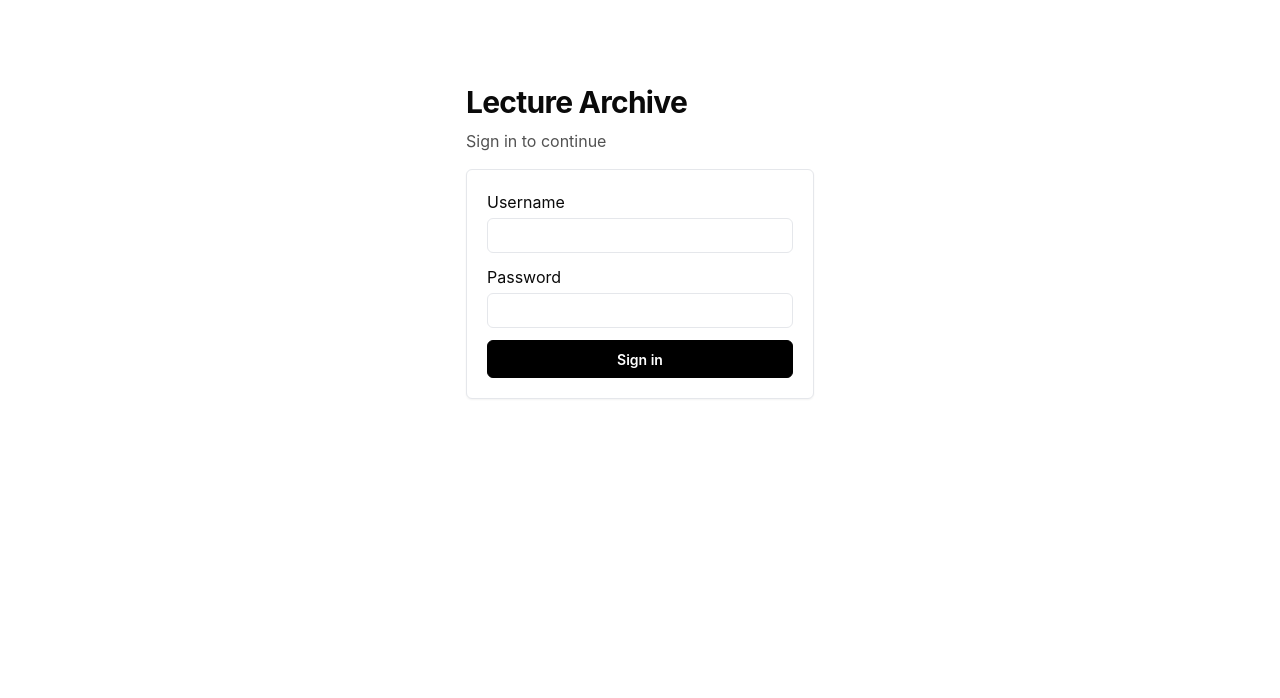
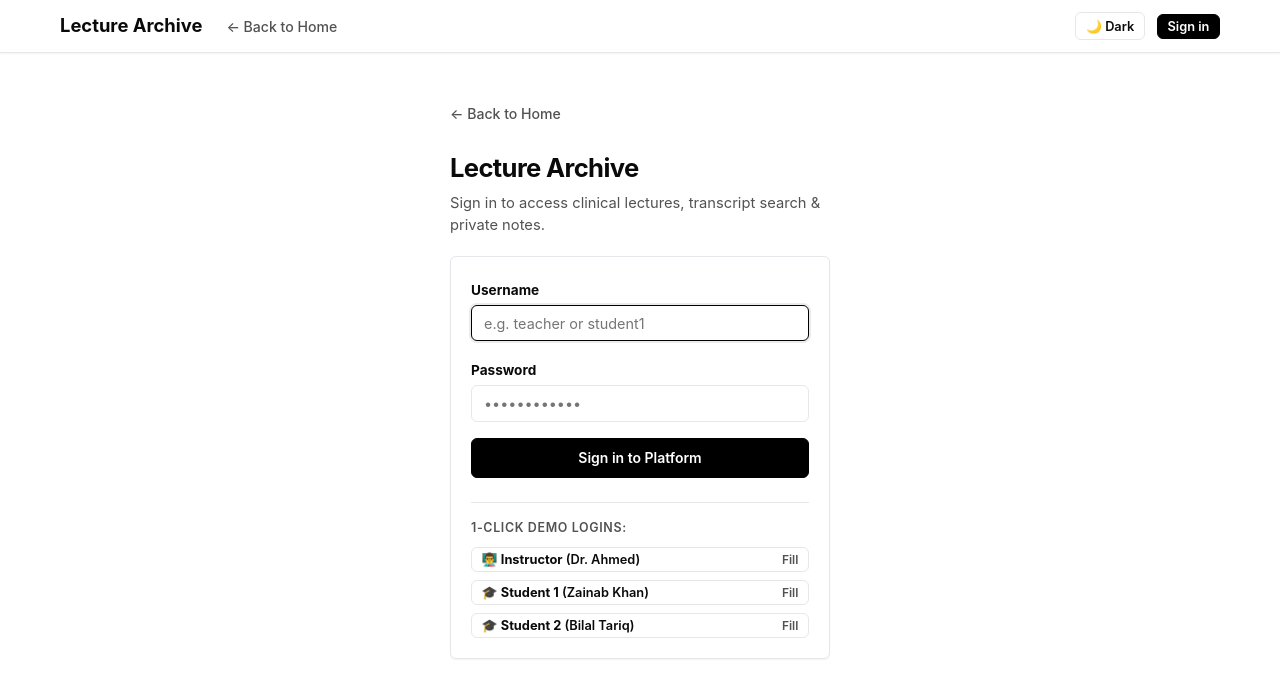
Before and after one commit to abdullahinayat24-lang/psych-lecture-platform, a Next.js app: page /login in a window 1280 px wide. Shown: the top 698 px of the page. Built offline with nearby package versions, Linux system fonts and the light colour scheme; no server answers.

Commit message:
Add Back to Home on login page, 1-click demo logins, and navbar improvements

```diff
--- a/src/app/login/page.tsx
+++ b/src/app/login/page.tsx
@@ -3,6 +3,9 @@
 import { useState } from "react";
 import { signIn } from "next-auth/react";
 import { useRouter } from "next/navigation";
+import Link from "next/link";
+
+export const dynamic = "force-dynamic";
 
 export default function LoginPage() {
   const router = useRouter();
@@ -16,45 +19,125 @@ export default function LoginPage() {
     setLoading(true);
     setError(null);
 
-    const res = await signIn("credentials", { username, password, redirect: false });
+    try {
+      const res = await signIn("credentials", { username, password, redirect: false });
 
-    setLoading(false);
-    if (res?.error) {
-      setError("Invalid username or password");
-      return;
+      setLoading(false);
+      if (res?.error) {
+        setError("Invalid username or password. Please verify credentials.");
+        return;
+      }
+      router.push("/dashboard");
+      router.refresh();
+    } catch (err: any) {
+      setLoading(false);
+      setError(err.message || "Failed to sign in. Please try again.");
     }
-    router.push("/dashboard");
+  }
+
+  function fillCredentials(user: string, pass: string) {
+    setUsername(user);
+    setPassword(pass);
+    setError(null);
   }
 
   return (
-    <main style={{ maxWidth: 380, margin: "10vh auto", padding: "0 1rem" }}>
-      <h1 style={{ marginBottom: "0.25rem" }}>Lecture Archive</h1>
-      <p style={{ color: "var(--color-text-muted)", marginTop: 0 }}>Sign in to continue</p>
+    <main style={{ maxWidth: 420, margin: "6vh auto", padding: "0 1.25rem" }}>
+      {/* Back button */}
+      <div style={{ marginBottom: "1.5rem" }}>
+        <Link href="/" style={{ fontSize: "0.88rem", color: "var(--color-text-muted)", display: "inline-flex", alignItems: "center", gap: 4 }}>
+          ← Back to Home
+        </Link>
+      </div>
 
-      <form onSubmit={handleSubmit} className="card" style={{ display: "grid", gap: "0.75rem" }}>
+      <div style={{ marginBottom: "1.25rem" }}>
+        <h1 style={{ margin: "0 0 4px", fontSize: "1.6rem" }}>Lecture Archive</h1>
+        <p style={{ color: "var(--color-text-muted)", margin: 0, fontSize: "0.92rem" }}>
+          Sign in to access clinical lectures, transcript search & private notes.
+        </p>
+      </div>
+
+      <form onSubmit={handleSubmit} className="card" style={{ display: "grid", gap: "1rem" }}>
         <label>
-          Username
+          <strong style={{ fontSize: "0.85rem" }}>Username</strong>
           <input
             value={username}
             onChange={(e) => setUsername(e.target.value)}
+            placeholder="e.g. teacher or student1"
             required
-            style={{ width: "100%", padding: "0.5rem", marginTop: 4 }}
+            autoFocus
+            style={{ width: "100%", marginTop: 4 }}
           />
         </label>
+
         <label>
-          Password
+          <strong style={{ fontSize: "0.85rem" }}>Password</strong>
           <input
             type="password"
             value={password}
             onChange={(e) => setPassword(e.target.value)}
+            placeholder="••••••••••••"
             required
-            style={{ width: "100%", padding: "0.5rem", marginTop: 4 }}
+            style={{ width: "100%", marginTop: 4 }}
           />
         </label>
-        {error && <p style={{ color: "crimson", margin: 0 }}>{error}</p>}
-        <button type="submit" className="primary" disabled={loading} style={{ padding: "0.6rem" }}>
-          {loading ? "Signing in…" : "Sign in"}
+
+        {error && (
+          <div
+            style={{
+              padding: "0.6rem 0.8rem",
+              background: "var(--color-danger-bg)",
+              color: "var(--color-danger-text)",
+              borderRadius: "var(--radius)",
+              fontSize: "0.85rem",
+            }}
+          >
+            {error}
+          </div>
+        )}
+
+        <button type="submit" className="primary" disabled={loading} style={{ padding: "0.65rem" }}>
+          {loading ? "Signing in..." : "Sign in to Platform"}
         </button>
+
+        {/* Quick 1-Click Demo Logins */}
+        <div style={{ borderTop: "1px solid var(--color-border)", paddingTop: "1rem", marginTop: "0.5rem" }}>
+          <div style={{ fontSize: "0.78rem", fontWeight: 600, color: "var(--color-text-muted)", textTransform: "uppercase", letterSpacing: "0.05em", marginBottom: "0.6rem" }}>
+            1-Click Demo Logins:
+          </div>
+
+          <div style={{ display: "grid", gap: "0.5rem" }}>
+            <button
+              type="button"
+              className="sm"
+              onClick={() => fillCredentials("teacher", "ChangeMe123!")}
+              style={{ justifyContent: "space-between", textAlign: "left" }}
+            >
+              <span>👨‍🏫 <strong>Instructor</strong> (Dr. Ahmed)</span>
+              <span style={{ fontSize: "0.75rem", color: "var(--color-text-muted)" }}>Fill</span>
+            </button>
+
+            <button
+              type="button"
+              className="sm"
+              onClick={() => fillCredentials("student1", "ChangeMe123!")}
+              style={{ justifyContent: "space-between", textAlign: "left" }}
+            >
+              <span>🎓 <strong>Student 1</strong> (Zainab Khan)</span>
+              <span style={{ fontSize: "0.75rem", color: "var(--color-text-muted)" }}>Fill</span>
+            </button>
+
+            <button
+              type="button"
+              className="sm"
+              onClick={() => fillCredentials("student2", "ChangeMe123!")}
+              style={{ justifyContent: "space-between", textAlign: "left" }}
+            >
+              <span>🎓 <strong>Student 2</strong> (Bilal Tariq)</span>
+              <span style={{ fontSize: "0.75rem", color: "var(--color-text-muted)" }}>Fill</span>
+            </button>
+          </div>
+        </div>
       </form>
     </main>
   );
--- a/src/components/Navbar.tsx
+++ b/src/components/Navbar.tsx
@@ -25,10 +25,9 @@ export function Navbar() {
     document.documentElement.setAttribute("data-theme", next);
   }
 
-  if (pathname === "/login") return null;
-
   const role = (session?.user as any)?.role;
   const isTeacher = role === "TEACHER";
+  const isLoginPage = pathname === "/login";
 
   return (
     <header
@@ -55,10 +54,10 @@ export function Navbar() {
         {/* Brand */}
         <div style={{ display: "flex", alignItems: "center", gap: "1.5rem" }}>
           <Link
-            href="/dashboard"
+            href={session ? "/dashboard" : "/"}
             style={{
-              fontFamily: "var(--font-serif)",
-              fontSize: "1.25rem",
+              fontFamily: "var(--font-sans)",
+              fontSize: "1.15rem",
               fontWeight: 700,
               color: "var(--color-text)",
               textDecoration: "none",
@@ -69,6 +68,12 @@ export function Navbar() {
           >
             <span>Lecture Archive</span>
           </Link>
+
+          {isLoginPage && (
+            <Link href="/" style={{ fontSize: "0.88rem", color: "var(--color-text-muted)" }}>
+              ← Back to Home
+            </Link>
+          )}
 
           {/* Navigation Links */}
           {session && (
```
